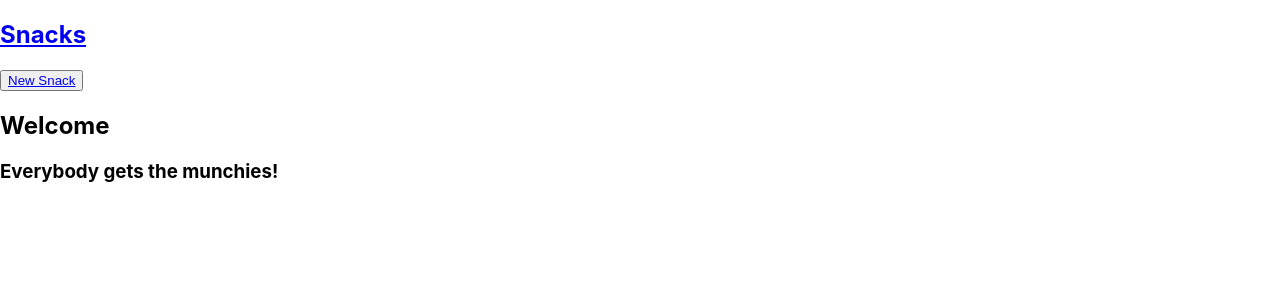
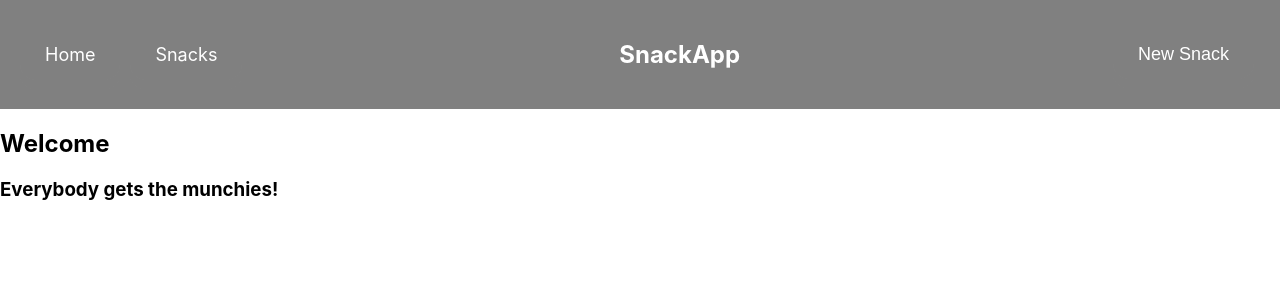
Before and after one commit to crsvalle/single-resource-front-end, a React (Create React App) app: page / in a window 1280 px wide. Shown: the top 300 px of the page. Built offline with nearby package versions, Linux system fonts and the light colour scheme; no server answers.

Commit message:
updated navbar

```diff
--- a/package.json
+++ b/package.json
@@ -3,6 +3,8 @@
   "version": "0.1.0",
   "private": true,
   "dependencies": {
+    "@emotion/react": "^11.11.1",
+    "@emotion/styled": "^11.11.0",
     "@testing-library/jest-dom": "^5.17.0",
     "@testing-library/react": "^13.4.0",
     "@testing-library/user-event": "^13.5.0",
--- /dev/null
+++ b/src/Components/NavBar.css
@@ -0,0 +1,43 @@
+nav{
+    display: flex;
+    padding: 20px;
+    background-color: grey;
+    justify-content: space-between;
+    align-items: center;
+}
+.navItems{
+    display: flex;
+
+}
+.item{
+    margin-right: 10px;
+    font-size: large;
+}
+
+.navButton{
+    border: none;
+    color: inherit;
+    background-color: inherit;
+    text-align: center;
+    display: inline-block;
+    font-size: large;
+}
+
+.link{
+    text-decoration: none;
+    color: white;
+    outline: none;
+    padding: 15px 25px;
+    border: none;
+    border-radius: 15px;
+    box-shadow: 0 9px grey;
+}
+
+.link:hover{
+    background-color: #3e8341;
+}
+.link:active{
+    background-color: #3e8341;
+    box-shadow: 0 5px #666;
+    color: black;
+}
--- a/src/Components/NavBar.js
+++ b/src/Components/NavBar.js
@@ -1,14 +1,21 @@
 import { Link } from "react-router-dom";
-
+import "./NavBar.css"
 export default function NavBar() {
   return (
     <nav>
-      <h1>
-        <Link to="/snacks">Snacks</Link>
-      </h1>
-      <button>
-        <Link to="/snacks/new">New Snack</Link>
+      <div className="navItems">
+      <div className="item">
+        <Link className="link" to='/'>Home</Link>
+      </div>
+        <div className="item">
+          <Link className="link" to="/snacks">Snacks</Link>
+        </div>
+      </div>
+      <h1 style={{color:"white"}}>SnackApp</h1>
+      <button className="navButton">
+          <Link className="link" to="/snacks/new">New Snack</Link>
       </button>
+
     </nav>
   );
 }
```
Also changed, not shown: 1 other file (tests, documents, lock files or other folders).
